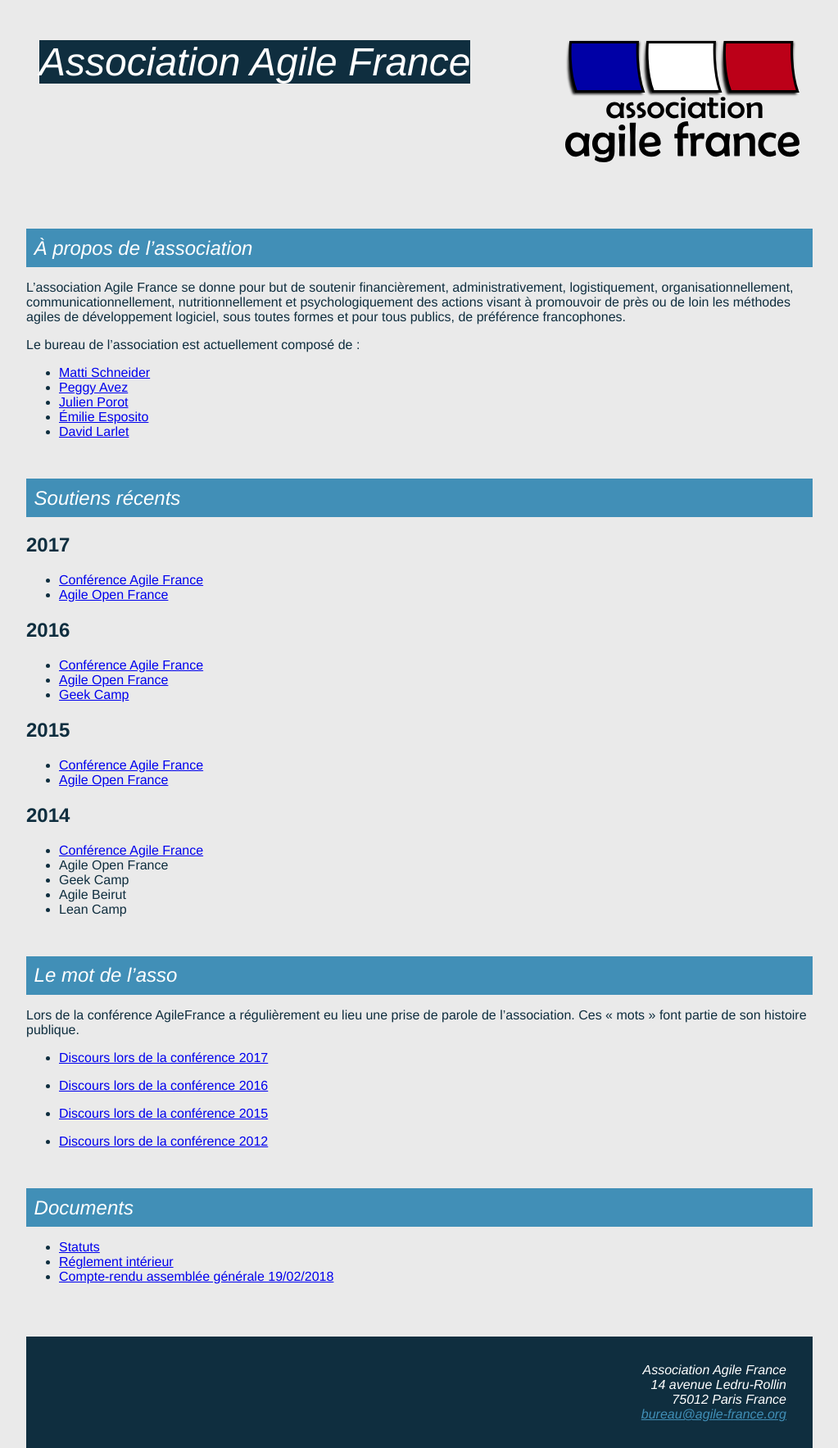
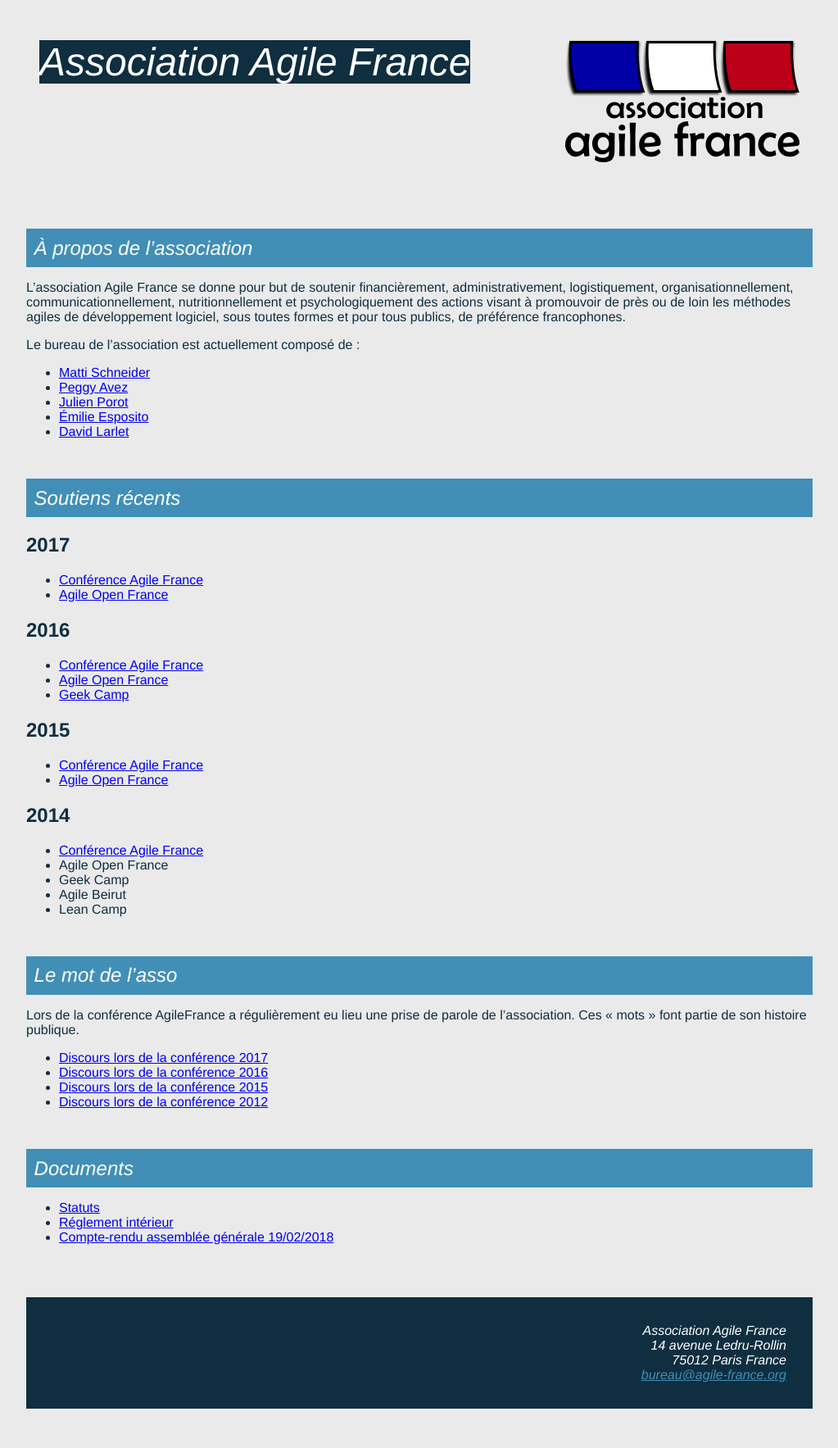
Before and after one commit to AgileFrance/AgileFrance.github.io, a Jekyll site: the page built from _pages/index.md, in a window 1280 px wide. Shown: the whole page at 82% size, without its empty margins (128-1151 px from the left). Built offline with Jekyll 4.4.1, drawn with Linux system fonts in a browser that asks for light colours; our own code applies the rules of GitHub Pages for plain Markdown files; after the commit the page ends 1719 px from its top, so only the background shows below that.

Commit message:
Corrige le balisage
Supprime le trailing whitespace pour assurer un rendu sous la forme d'une <ul><li> correcte

```diff
--- a/_pages/index.md
+++ b/_pages/index.md
@@ -47,7 +47,7 @@
 
 {% assign mots = site.mot_conference | reverse %}
 
-{% for mot in mots %}
+{% for mot in mots -%}
 - [Discours lors de la conférence {{ mot.id | remove: "/mot_conference/" | date: "%Y" }}]({{ mot.url }})
 {% endfor %}
 
```
